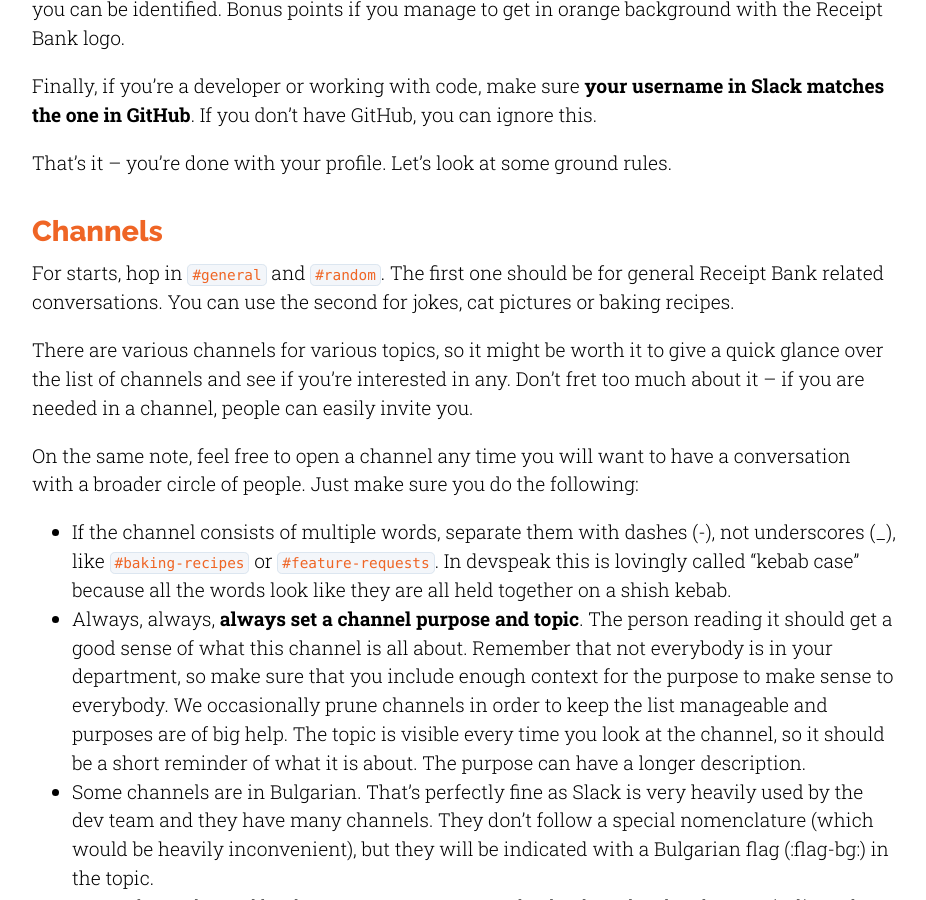
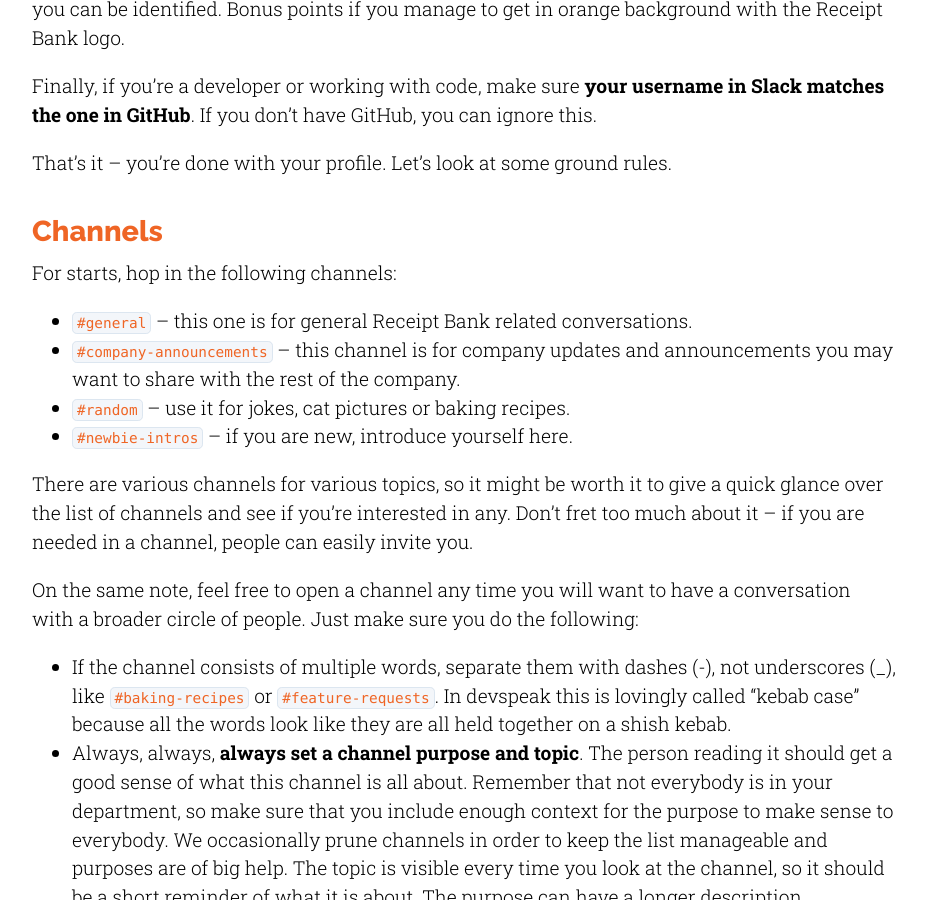
Before and after one commit to dext/guides, a Jekyll site: the page built from slack.md, in a window 1280 px wide and 900 px high, scrolled down 1159 px. Shown: the whole window, without its empty margins (176-1102 px from the left). Built offline with Jekyll 4.4.1, drawn with Linux system fonts in a browser that asks for light colours; emoji names are drawn with the system emoji font; our own code applies the rules of GitHub Pages for plain Markdown files.

Commit message:
Update slack guidelines
We should update our slack guideline as per the latest updates. We should add a couple of lines that describe the new #company-announcements and #newbie-intros channels.

```diff
--- a/slack.md
+++ b/slack.md
@@ -41,8 +41,13 @@ That's it – you're done with your profile. Let's look at some ground rules.
 
 ## Channels
 
-For starts, hop in `#general` and `#random`. The first one should be for general Receipt Bank
-related conversations. You can use the second for jokes, cat pictures or baking recipes.
+For starts, hop in the following channels:
+
+* `#general` – this one is for general Receipt Bank related conversations.
+* `#company-announcements` – this channel is for company updates and announcements you may want to
+  share with the rest of the company.
+* `#random` – use it for jokes, cat pictures or baking recipes.
+* `#newbie-intros` – if you are new, introduce yourself here.
 
 There are various channels for various topics, so it might be worth it to give a quick glance over
 the list of channels and see if you're interested in any. Don't fret too much about it – if you are
```
